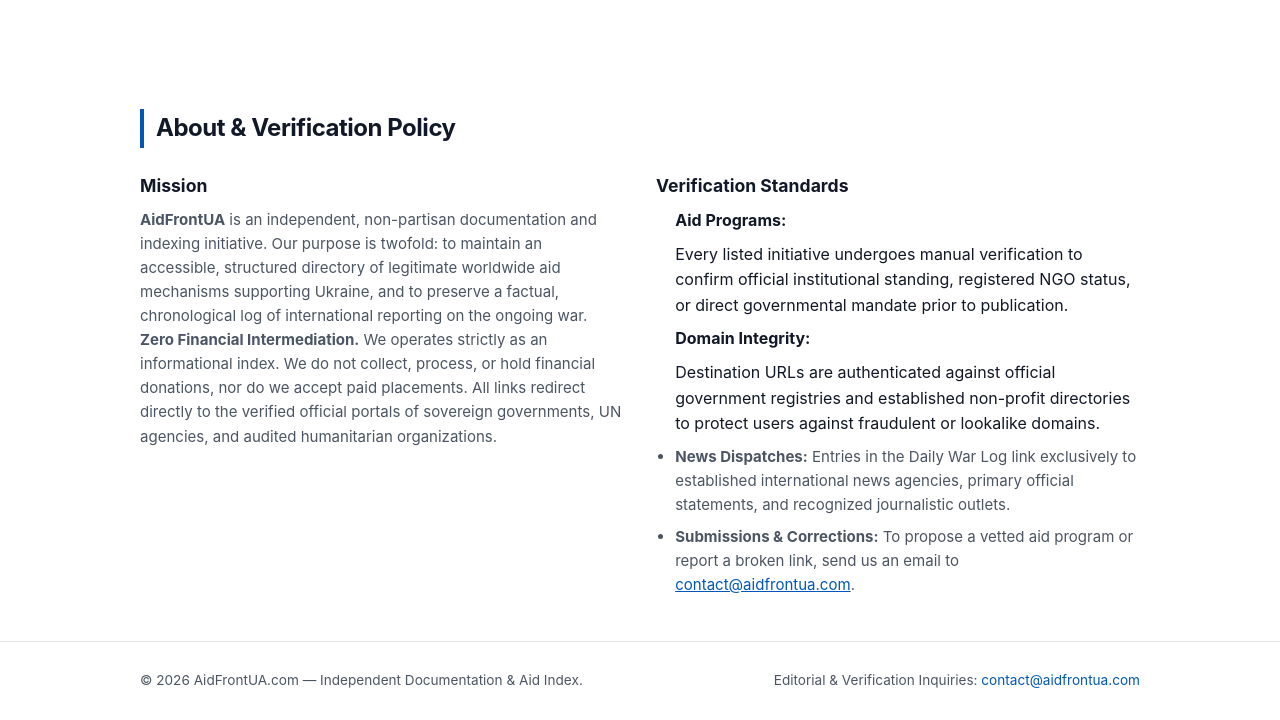
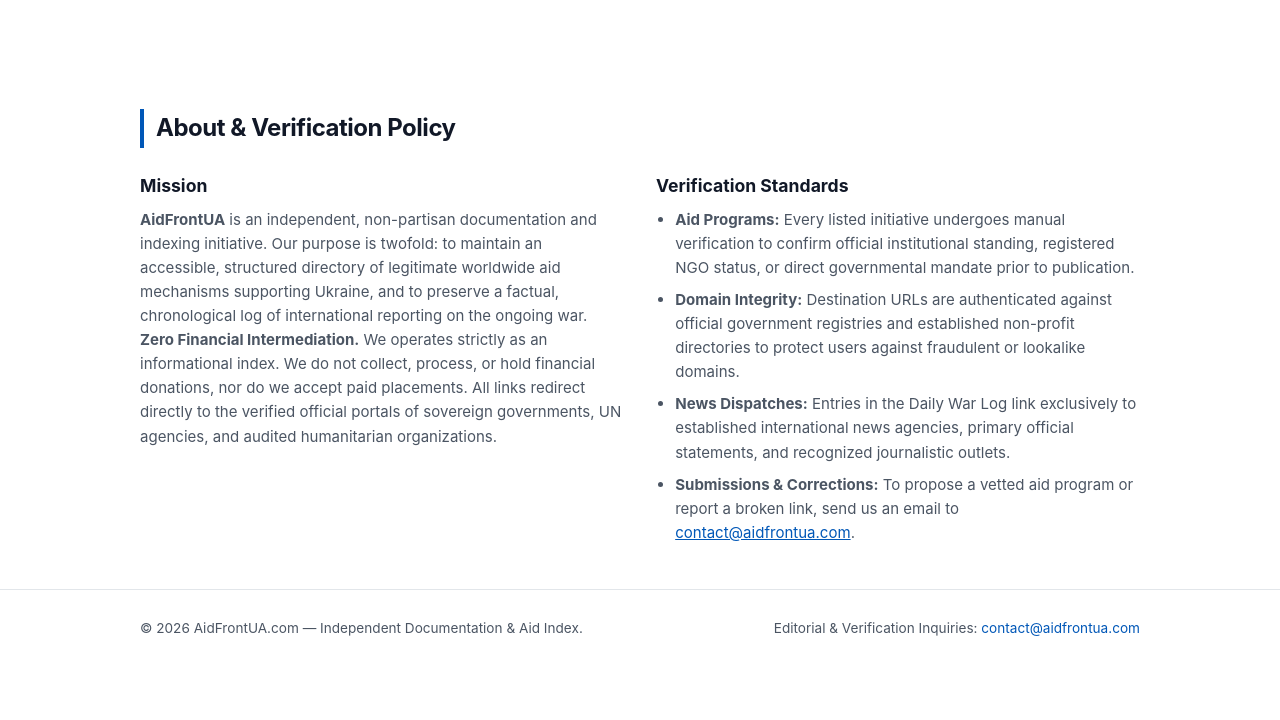
Before and after one commit to gracio334/aidfrontua-web, a plain HTML site: page index.html in a window 1280 px wide. Shown: the part 1237-1957 px from the top of the page. After the commit the page ends 1905 px from the top, so only its background shows below. Drawn offline with Linux system fonts and the light colour scheme; no server answers.

Commit message:
Fix HTML structure for verification standards section

```diff
--- a/index.html
+++ b/index.html
@@ -167,10 +167,10 @@
         <div>
           <h3>Verification Standards</h3>
           <ul>
-            <strong>Aid Programs:</strong> Every listed initiative undergoes manual verification to confirm
-            official institutional standing, registered NGO status, or direct governmental mandate prior to publication.
-            <strong>Domain Integrity:</strong> Destination URLs are authenticated against official government
-            registries and established non-profit directories to protect users against fraudulent or lookalike domains.
+            <li><strong>Aid Programs:</strong> Every listed initiative undergoes manual verification to confirm
+            official institutional standing, registered NGO status, or direct governmental mandate prior to publication.</li>
+            <li><strong>Domain Integrity:</strong> Destination URLs are authenticated against official government
+            registries and established non-profit directories to protect users against fraudulent or lookalike domains.</li>
             <li><strong>News Dispatches:</strong> Entries in the Daily War Log link exclusively to established
             international news agencies, primary official statements, and recognized journalistic outlets.</li>
             <li><strong>Submissions &amp; Corrections:</strong> To propose a vetted aid program or report a broken link, send us an email to <a href="mailto:contact@aidfrontua.com">contact@aidfrontua.com</a>.</li>
```
